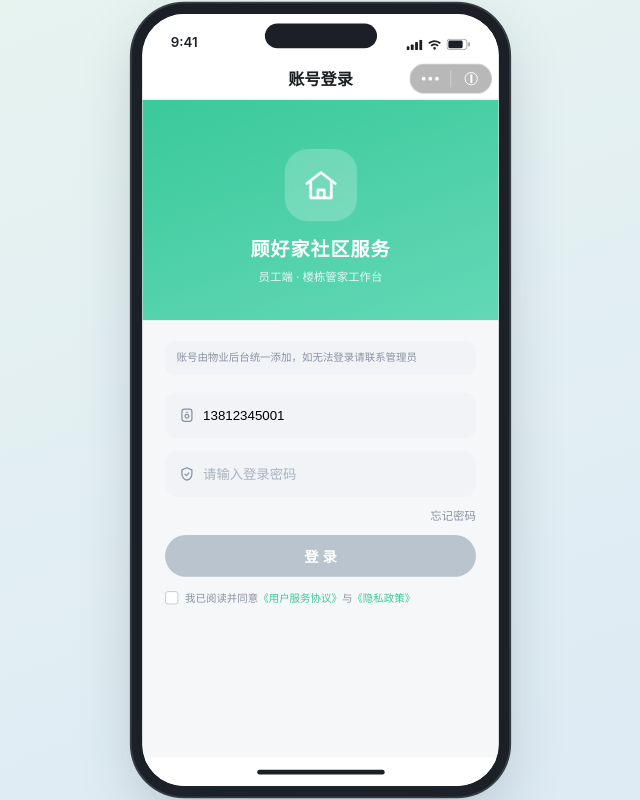
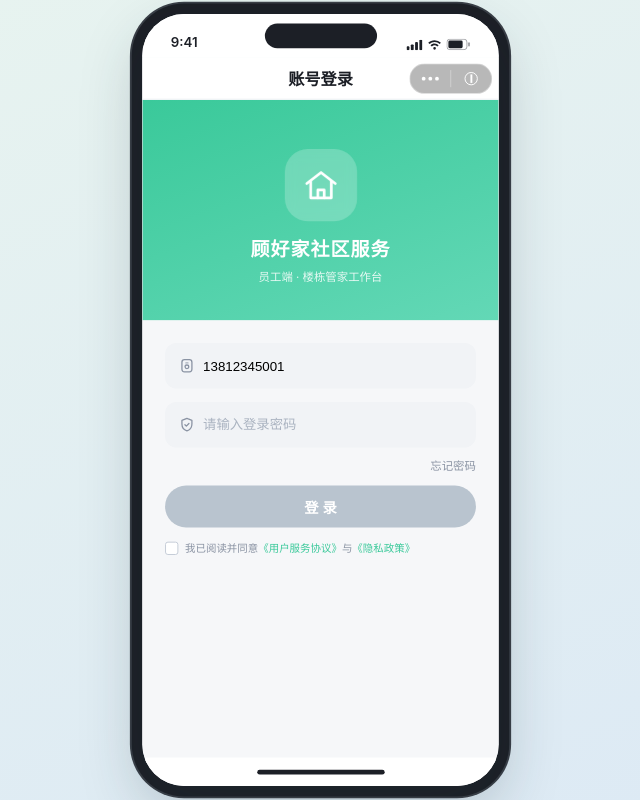
Before and after one commit to hzhou1734-pixel/153001ghj-ygd-xcx, a plain HTML site: page index.html in a window 1280 px wide. Shown: the whole page, without its empty margins (320-960 px from the left). Drawn offline with Linux system fonts and the light colour scheme.

Commit message:
v1.0.9: 登录页删除输入框上方的灰色提示条「账号由物业后台统一添加，如无法登录请联系管理员」，并把 .login-body 顶部内边距由 8px 调整为 24px 补足间距（.login-tip 样式保留，P13 仍在用）

```diff
--- a/index.html
+++ b/index.html
@@ -187,7 +187,7 @@ body{
 .logo-circle{width:76px;height:76px;border-radius:24px;background:rgba(255,255,255,.22);display:flex;align-items:center;justify-content:center;margin:0 auto 14px;backdrop-filter:blur(6px)}
 .login-name{font-size:20px;font-weight:700;letter-spacing:1px}
 .login-sub{font-size:12px;opacity:.85;margin-top:6px}
-.login-body{padding:8px 24px 0}
+.login-body{padding:24px 24px 0}
 .login-tip{font-size:11px;color:var(--sub);background:#F1F3F6;border-radius:10px;padding:9px 12px;margin:14px 0 18px;line-height:1.6}
 .field{display:flex;align-items:center;gap:8px;background:#F1F3F6;border-radius:12px;padding:0 14px;height:48px;margin-bottom:14px}
 .field input{flex:1;border:none;background:none;font-size:14px;outline:none;min-width:0}
@@ -341,7 +341,6 @@ input[type=number]{-moz-appearance:textfield;appearance:textfield}
     <div class="login-sub" data-page-node-id="DhrOFX1QrOjTXHvzG7CUdk">员工端 · 楼栋管家工作台</div>
   </div>
   <div class="login-body" data-page-node-id="14Bp5y0LWQBsPykyPZjGIV">
-    <div class="login-tip" data-page-node-id="G87xCAY3fTsoMBfirnU8Nl">账号由物业后台统一添加，如无法登录请联系管理员</div>
     <div class="field" data-page-node-id="7pskqytqm86GtLIPCE9Pkg">
       <svg width="18" height="18" viewBox="0 0 24 24" fill="none" stroke="#8A93A3" stroke-width="1.8" stroke-linecap="round" data-page-node-id="RZ96hFihSISGpeE6olkhEo"><rect x="5" y="3.5" width="14" height="17" rx="3.5" data-page-node-id="XOXrcVqFzFKVtL28W0eNMF"/><path d="M10.5 8h3" opacity=".7" data-page-node-id="CtrAPEVCnxtI2ERoYTB1ik"/><circle cx="12" cy="13.5" r="2.6" data-page-node-id="o6UxDboxDpd7u2KlukMXbV"/></svg>
       <input id="loginPhone" type="tel" maxlength="11" placeholder="请输入手机号码" value="13812345001" oninput="this.value=this.value.replace(/\D/g,'')" data-page-node-id="J7ewLmxeHimfYeU3uzZ6Sh">
```
Also changed, not shown: 顾好家员工端-原型.html (+1 -2 lines).
